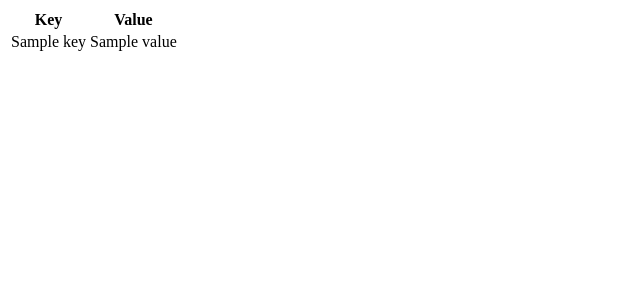
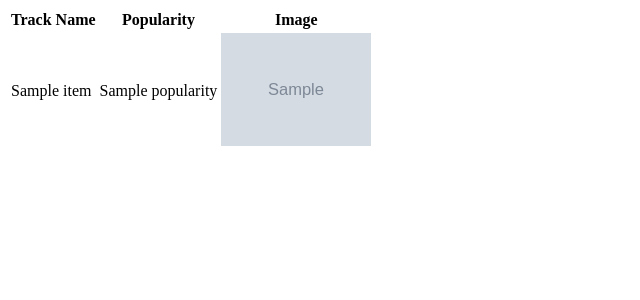
Before and after one commit to liidg/Spoty-rank, a Django app: template spotydjango/templates/index.html in a window 1280 px wide. Shown: the top 300 px of the page, without its empty margins (0-640 px from the left). Run offline with Django 4.2, Linux system fonts and the light colour scheme; the template is opened without the code that fills it: most values are stand-ins (such as "Sample title", 1, 10 or a date in 2020); grey boxes marked "Sample" are stand-in pictures.

Commit message:
savedTracks model

```diff
--- a/spotydjango/templates/index.html
+++ b/spotydjango/templates/index.html
@@ -7,15 +7,17 @@
         <table>
             <thead>
             <tr>
-                <th>Key</th>
-                <th>Value</th>
+                <th>Track Name</th>
+                <th>Popularity</th>
+                <th>Image</th>
             </tr>
             </thead>
             <tbody>
-            {% for key, value in track_dict %}
-            <tr>
-                <td> {{ key }} </td>
-                <td> {{ value }} </td>
+            {% for item in trackList %}
+            <tr class="flex">
+                <td> {{ item.nameTrack}} </td>
+                <td> {{ item.popularity }} </td>
+                <td> <img src="{{ item.image }}" alt="alternatetext" width="150px" height="auto" ></td>
             </tr>
             {% endfor %}
             </tbody>
```
Also changed, not shown: spotydjango/playlist/models.py (+6 -3 lines), spotydjango/playlist/views.py (+19 -4 lines), spotydjango/db.sqlite3, 2 other files.
